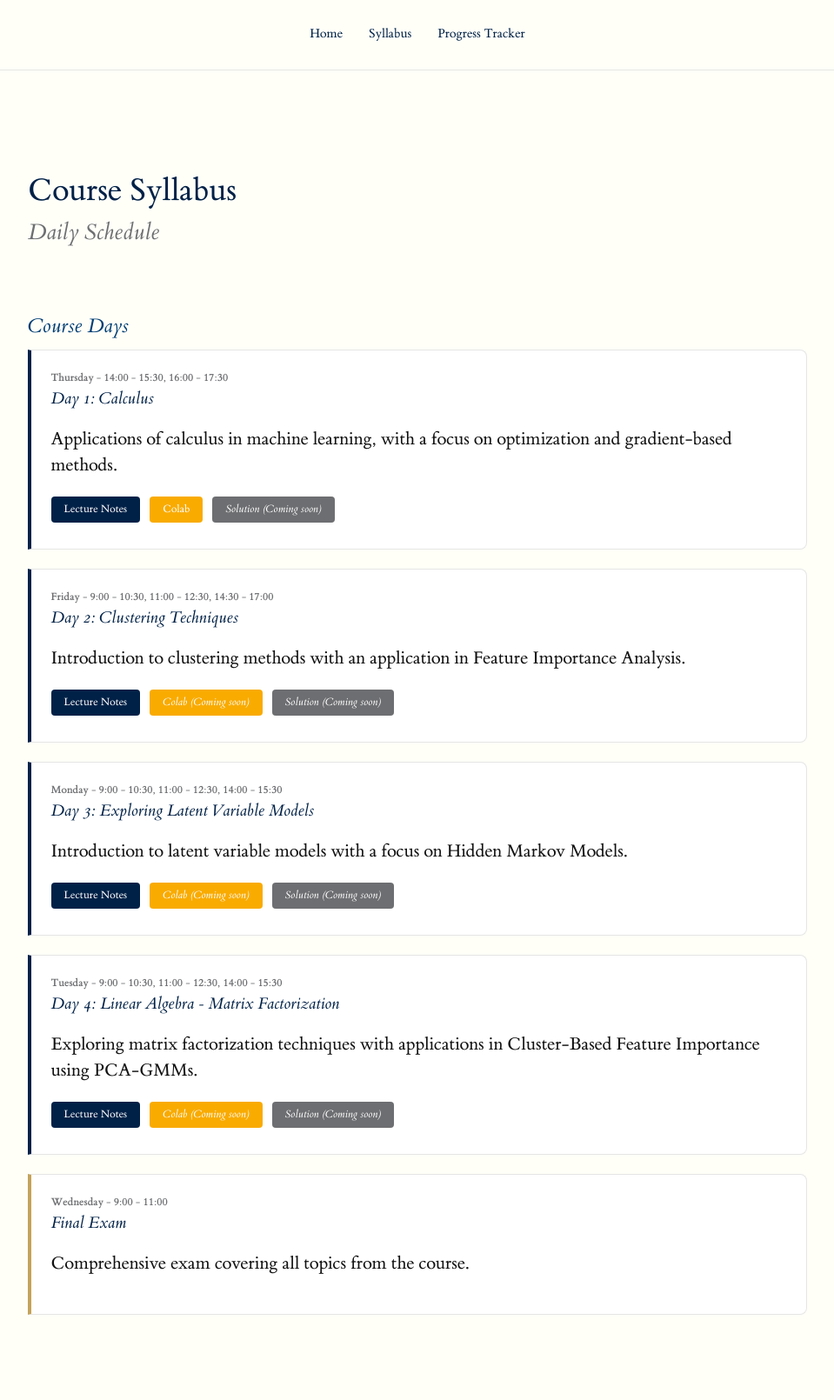
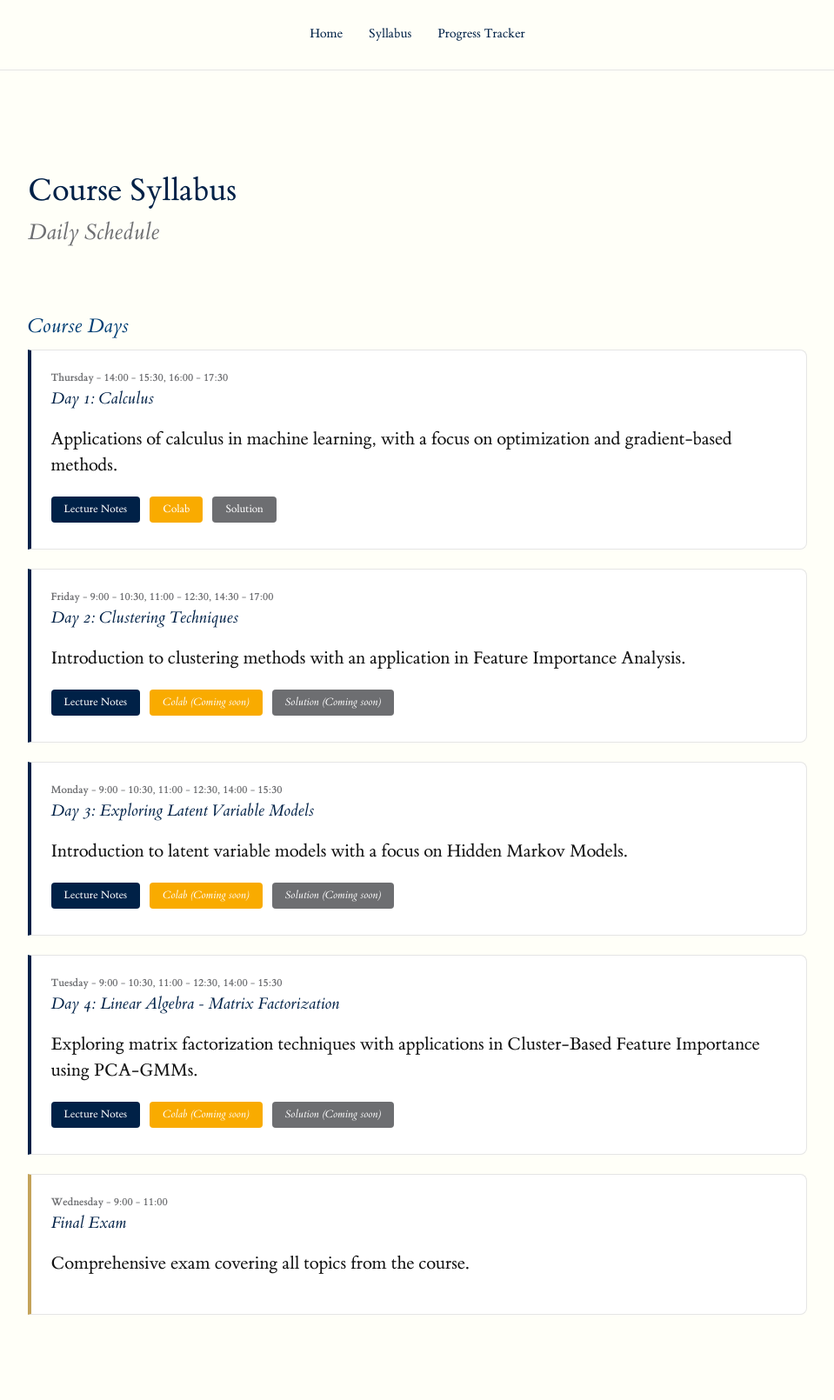
Before and after one commit to hm-ai/UM6P, a Jekyll site: the page built from syllabus.md, in a window 1280 px wide. Shown: the whole page at 87% size, without its empty margins (160-1119 px from the left). Built offline with Jekyll 4.4.1, drawn with Linux system fonts in a browser that asks for light colours.

Commit message:
Add Day 1 solution Colab link

```diff
--- a/syllabus.md
+++ b/syllabus.md
@@ -26,7 +26,7 @@ permalink: /syllabus/
       <div class="materials">
         <a href="{{ site.baseurl }}/Lectures/Calculus_Mathematical_foundations_for_ML___UM6P_class.pdf" class="btn">Lecture Notes</a>
         <a href="https://colab.research.google.com/drive/1Oc11-xubSDAxjmoAOw7dx3McZ2t1C6FP?usp=sharing" class="btn btn-colab">Colab</a>
-        <span class="coming-soon btn btn-solution">Solution (Coming soon)</span>
+        <a href="https://colab.research.google.com/drive/1RHigzITjEU3ZMgaV4EOm2c4d8LfoBV4R?usp=sharing" class="btn btn-solution">Solution</a>
       </div>
     </div>
 
```
